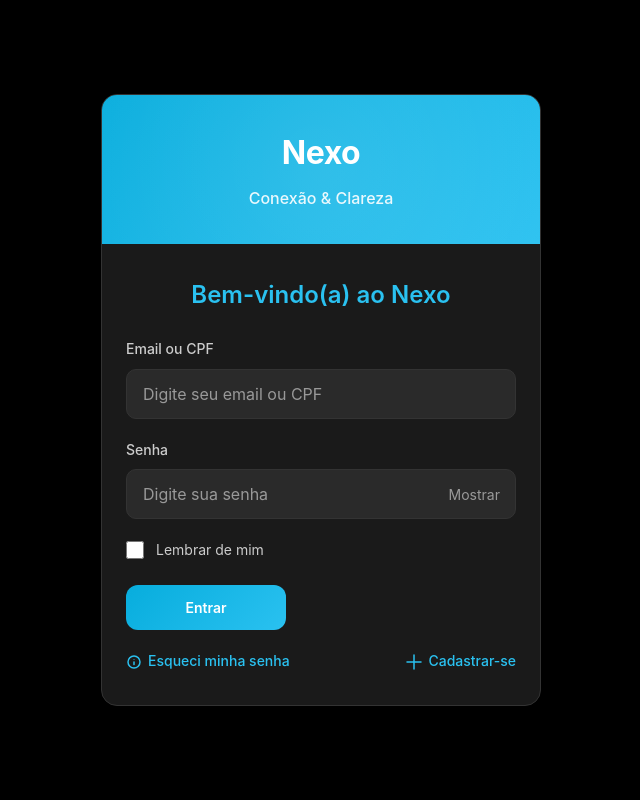
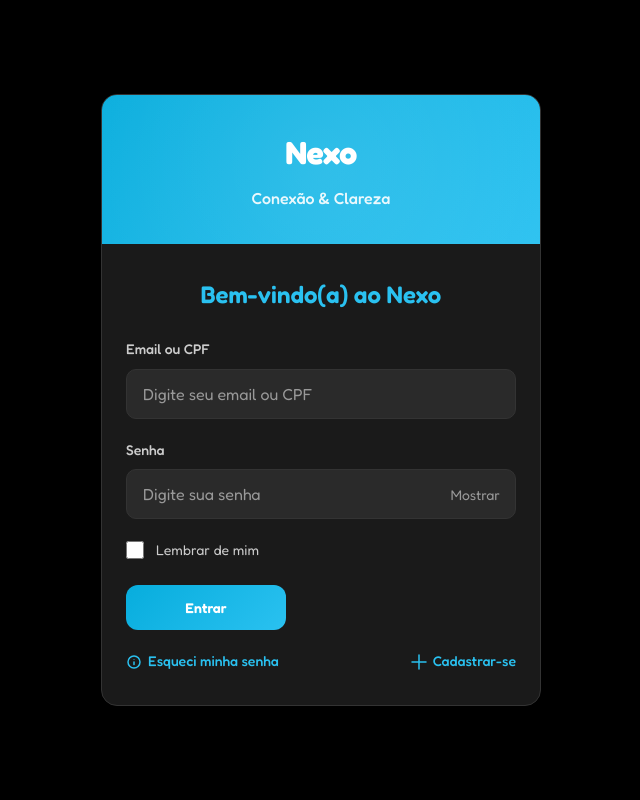
Before and after one commit to ArthurMouraSales/nexo, a Django app: page / in a window 1280 px wide. Shown: the whole page, without its empty margins (319-959 px from the left). Run offline with Django 5.2, Linux system fonts and the light colour scheme.

Commit message:
adição de fonte

```diff
--- a/static/estilo.css
+++ b/static/estilo.css
@@ -1,3 +1,5 @@
+@import url('https://fonts.googleapis.com/css2?family=Fredoka:wght@300..700&display=swap');
+
 :root {
     --primary: #07addd;
     --primary-dark: #0599c4;
@@ -20,7 +22,7 @@
     margin: 0;
     padding: 0;
     box-sizing: border-box;
-    font-family: 'Inter', 'Segoe UI', Tahoma, Geneva, Verdana, sans-serif;
+    font-family: 'Fredoka', sans-serif;
 }
 
 body {
```
